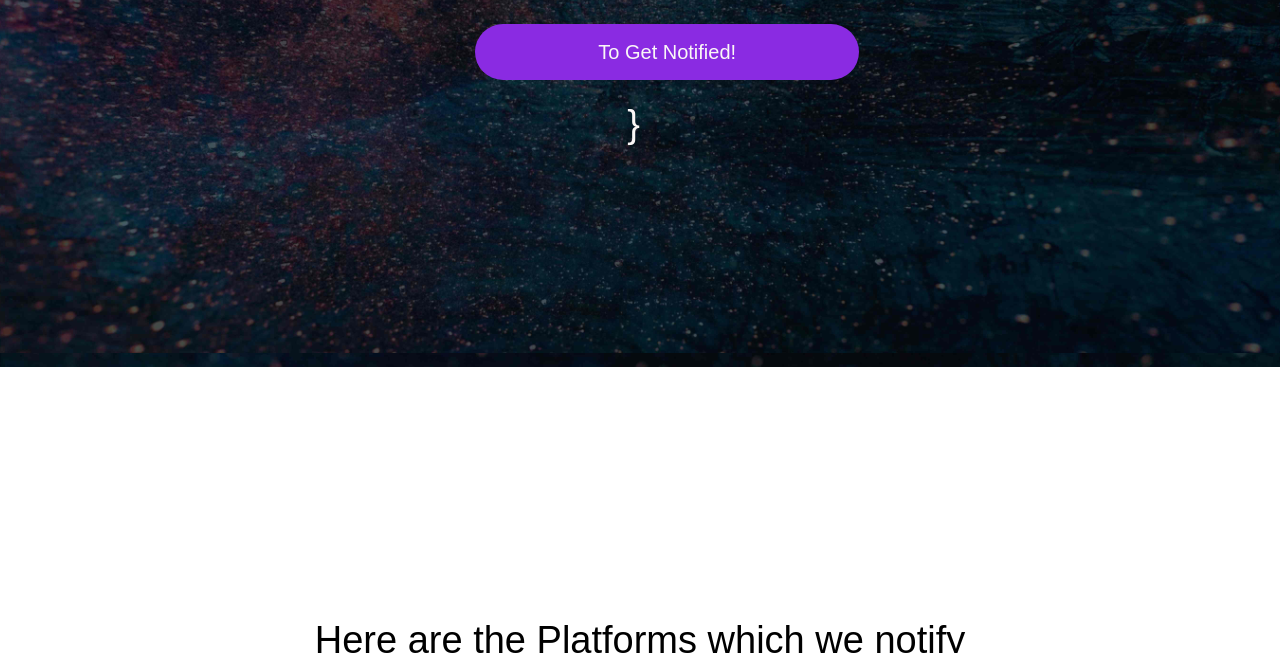
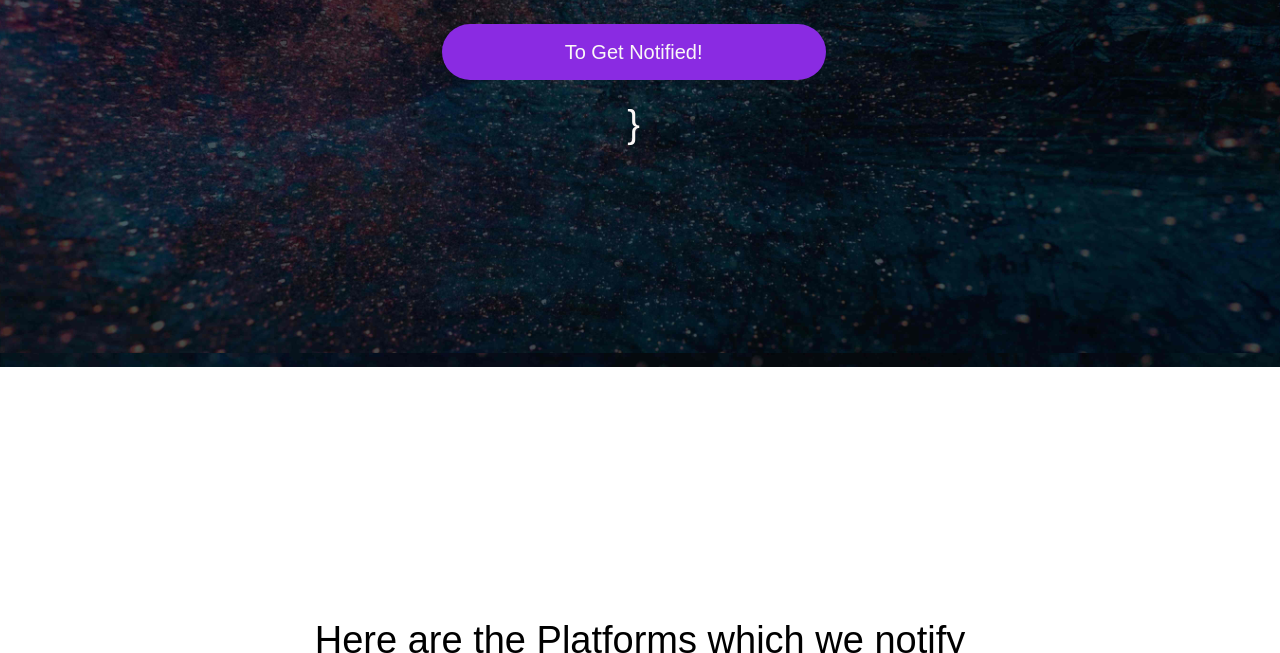
Before and after one commit to Narasimha-png/ContestToday, a website: page views/index.html in a window 1280 px wide. Shown: the part 447-1100 px from the top of the page. Drawn offline with nearby package versions, Linux system fonts and the light colour scheme; files whose address does not match are found by name.

Commit message:
notifyButton

```diff
--- a/views/index.html
+++ b/views/index.html
@@ -45,9 +45,9 @@
   <header class="main" id="notgranted" data-bs-theme="dark">
     <p class="mainheading">Contest Today</p>
     <p class="heading">( Allow Notification Access ) => { </p>
-    <div class="d-grid gap-3 col-3 mx-auto">
+
       <button id="notify">To Get Notified!</button>
-    </div>
+
     <p class="heading">}</p>
   </header>
   <header class="success main" id="granted" data-bs-theme="dark">
```
